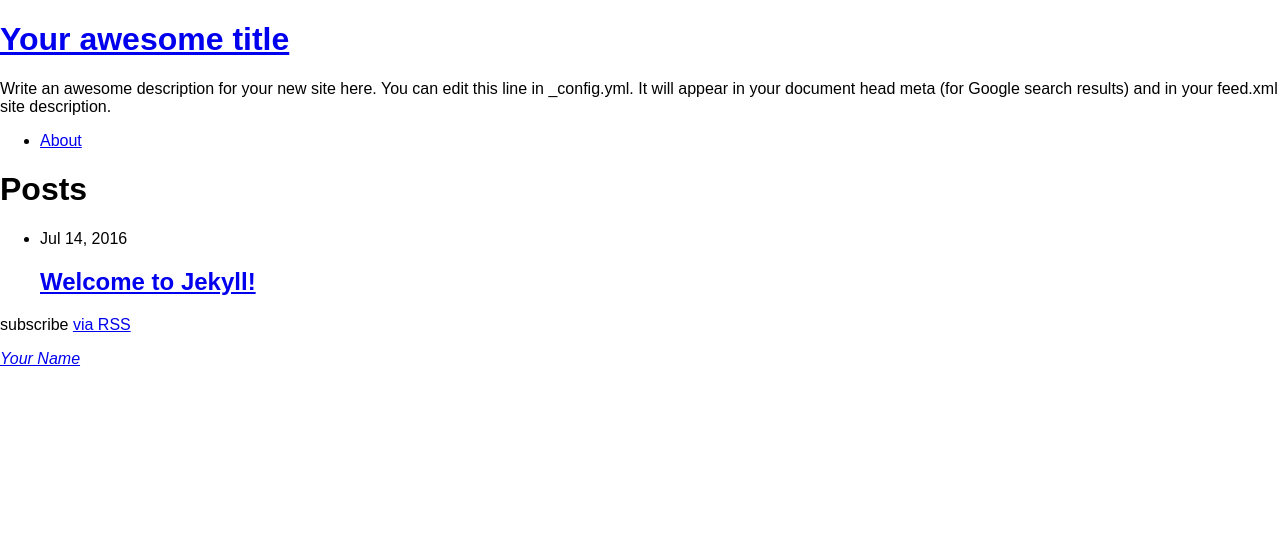
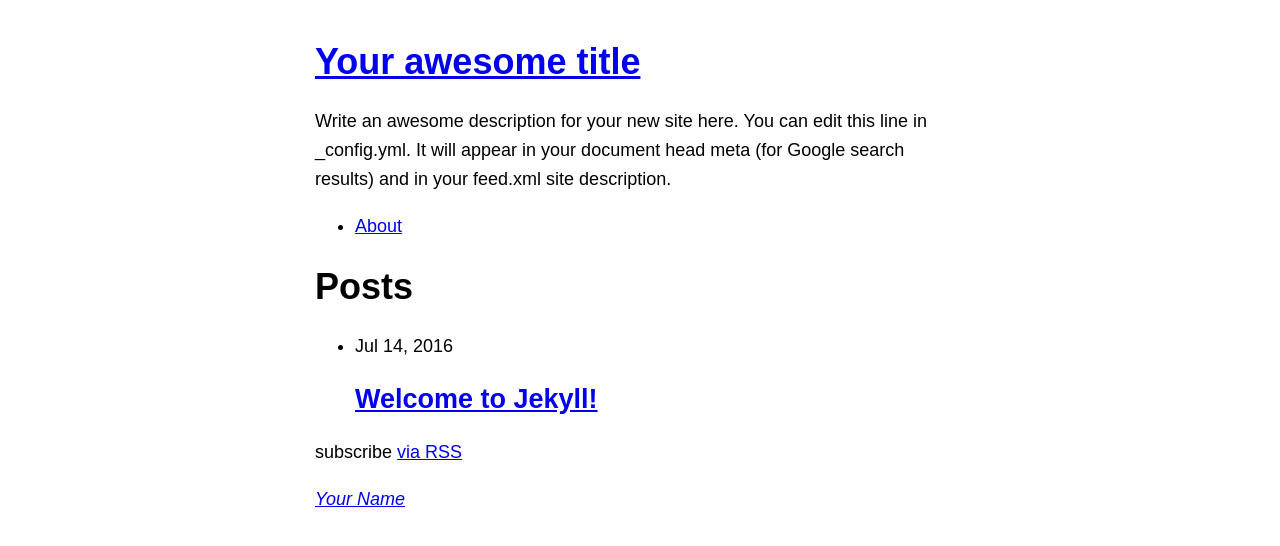
Before and after one commit to artlogic/iota, a Jekyll site: the page built from index.html, in a window 1280 px wide. Shown: the top 546 px of the page. Built offline with Jekyll 4.4.1, drawn with Linux system fonts in a browser that asks for light colours.

Commit message:
Clean up default browser styles slightly

```diff
--- a/_includes/head.html
+++ b/_includes/head.html
@@ -6,4 +6,5 @@
   {% feed_meta %}
   <link rel="stylesheet" href="{{ "/css/normalize.css" | prepend: site.baseurl }}">
   <link rel="stylesheet" href="{{ "/css/syntax.css" | prepend: site.baseurl }}">
+  <link rel="stylesheet" href="{{ "/css/bmfws.css" | prepend: site.baseurl }}">
 </head>
--- /dev/null
+++ b/css/bmfws.css
@@ -0,0 +1,13 @@
+/* taken from http://bettermotherfuckingwebsite.com/ */
+
+body {
+    margin: 40px auto;
+    max-width: 650px;
+    line-height: 1.6;
+    font-size: 18px;
+    padding: 0 10px;
+}
+
+h1, h2, h3 {
+    line-height: 1.2;
+}
```
